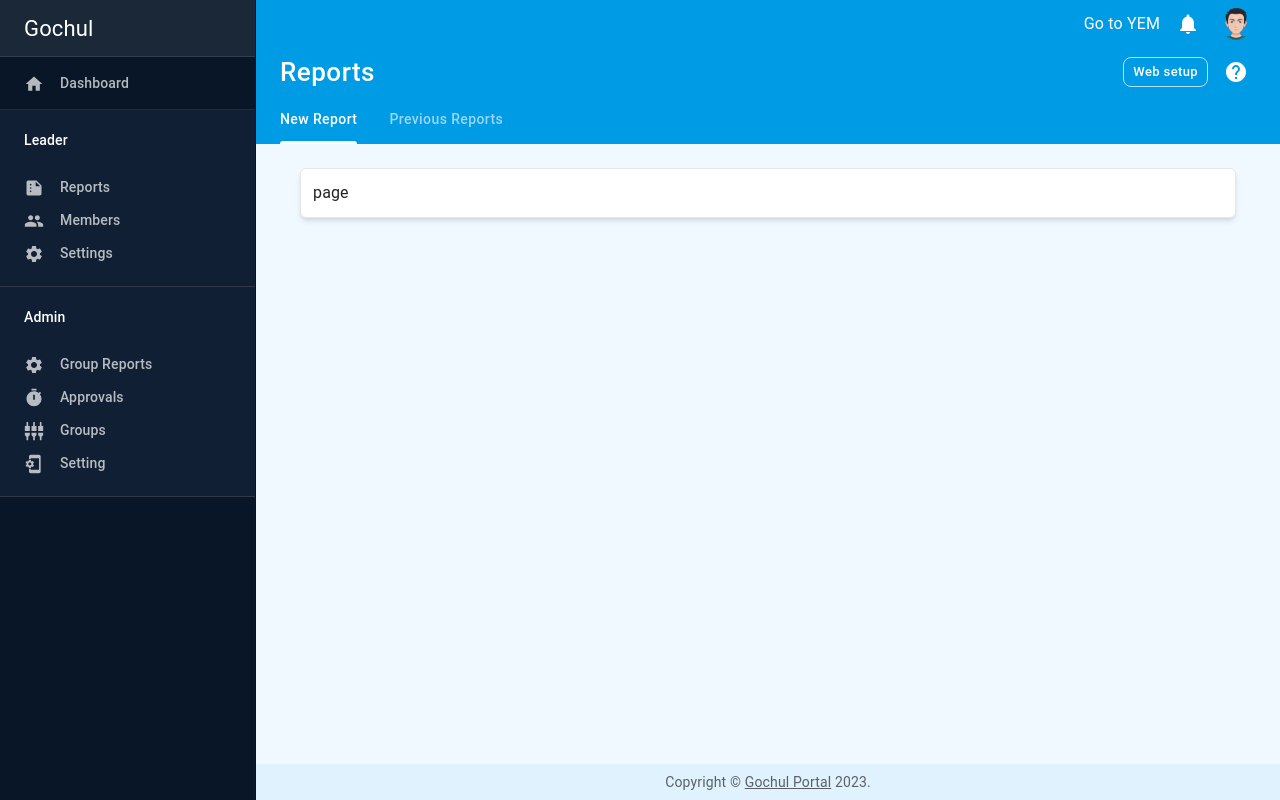
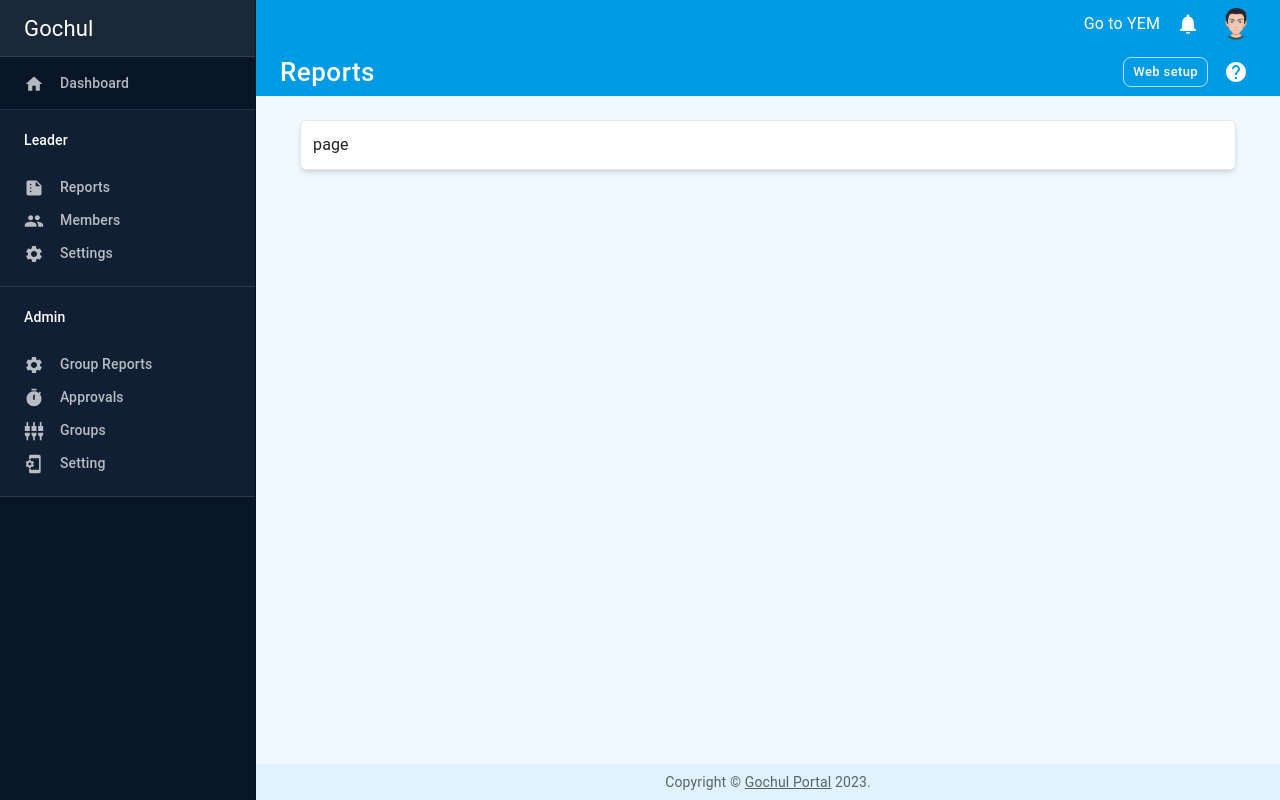
Before and after one commit to untilhamza/gochul, a Next.js app: page /reports/1 in a window 1280 px wide. Built offline with nearby package versions, Linux system fonts and the light colour scheme.

Commit message:
let page header tabs become active when the path name matches

```diff
--- a/src/app/components/PageHeader.tsx
+++ b/src/app/components/PageHeader.tsx
@@ -3,8 +3,7 @@
 import CustomThemeProvider from "./CustomThemeProvider";
 import Typography from "@mui/material/Typography";
 import CssBaseline from "@mui/material/CssBaseline";
-import Link from "@mui/material/Link";
-import AppBar from "@mui/material/AppBar";
+import { usePathname } from "next/navigation";
 import Toolbar from "@mui/material/Toolbar";
 import Grid from "@mui/material/Grid";
 import Button from "@mui/material/Button";
@@ -16,17 +15,24 @@
 import Navigator from "./Navigator";
 import MainHeader from "./MainHeader";
 import { useRouter } from "next/navigation";
+import { PageTab } from "../shared/interfaces/page.interfaces";
 
 const lightColor = "rgba(255, 255, 255, 0.7)";
 
 interface PageLayoutProps {
   pageName: string;
   children?: React.ReactNode;
+  tabs: PageTab[];
 }
 
-const PageLayout: React.FC<PageLayoutProps> = ({ pageName, children }) => {
+const PageHeader: React.FC<PageLayoutProps> = ({
+  pageName,
+  children,
+  tabs,
+}) => {
   const [tabValue, setTabValue] = React.useState<string>("reports/new");
   const router = useRouter();
+  const pathname = usePathname();
 
   return (
     <div className="sticky top-0">
@@ -61,20 +67,7 @@
           </Toolbar>
         </div>
         <div className="static z-0 bg-[#009be5] text-white">
-          <Tabs
-            value={tabValue}
-            textColor="inherit"
-            onChange={(e, value) => {
-              console.log("change", value);
-              setTabValue(value);
-              router.push(`/${value}`);
-            }}
-          >
-            <Tab label="New Report" value="reports/new" />
-            <Tab label="Previous Reports" value="reports" />
-            {/* <Tab label="Reports Stats" />
-            <Tab label="Usage" /> */}
-          </Tabs>
+          <PageTabs tabs={tabs} />
         </div>
         {children}
       </CustomThemeProvider>
@@ -82,4 +75,22 @@
   );
 };
 
-export default PageLayout;
+export default PageHeader;
+
+const PageTabs: React.FC<{ tabs: PageTab[] }> = ({ tabs }) => {
+  const router = useRouter();
+  const pathname = usePathname();
+  return tabs && tabs.length ? (
+    <Tabs
+      value={pathname}
+      textColor="inherit"
+      onChange={(e, value) => {
+        router.push(`${value}`);
+      }}
+    >
+      {tabs.map((tab, index) => (
+        <Tab label={tab.label} value={tab.path} key={index} />
+      ))}
+    </Tabs>
+  ) : null;
+};
```
